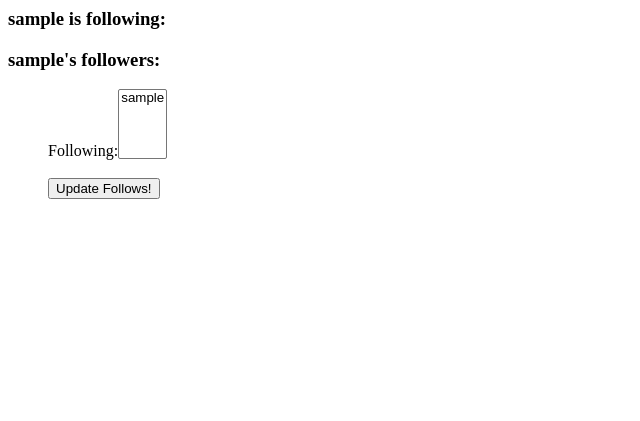
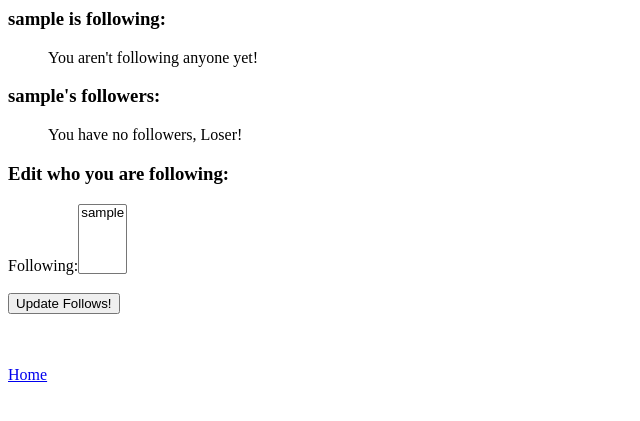
Before and after one commit to defzzd/django-imagr, a Django app: page /imagr_app/followers in a window 1280 px wide. Shown: the top 421 px of the page, without its empty margins (0-640 px from the left). Run offline with Django 3.2, Linux system fonts and the light colour scheme; the visitor is signed in with stand-in values (Sample User, id 1); data comes from the database, SQL or seed files in the repository.

Commit message:
Update templates to include better links

```diff
--- a/imagr_site/imagr_app/templates/imagr_app/album.html
+++ b/imagr_site/imagr_app/templates/imagr_app/album.html
@@ -1,10 +1,11 @@
 {% if photos %}
     <ul>
     {% for photo in photos %}
-        <img src="../../static/{{ photo.photo_data }}" width="150" height="100">
+        <img class="photo" src="{{ photo.url }}" width="150" height="100">
         <li><a href="{% url 'imagr_app:photo_page' photo.id %}">{{ photo.title }}</a></li>
     {% endfor %}
     </ul>
 {% else %}
     <p>No photos in this album</p>
 {% endif %}
+<a href="{% url 'imagr_app:front_page' %}">Home</a>
--- a/imagr_site/imagr_app/templates/imagr_app/edit_photo.html
+++ b/imagr_site/imagr_app/templates/imagr_app/edit_photo.html
@@ -1,7 +1,7 @@
 <h1>Edit Photo</h1>
 {% if photo_form %}
 <h2>{{ photo.title }}</h2>
-<img src="../../static/{{ photo.photo_data }}" width="450" height="300">
+<img class="photo" src="{{ photo.url }}" width="450" height="300">
 <form method="post", action="">
     {% csrf_token %}
     {{ photo_form }}
@@ -12,4 +12,4 @@
     <p>Could not find the specified photo</p>
 {% endif %}
 <br><br>
-<a href="{% url 'imagr_app:front_page' %}">Back to HomePage</a>
+<a href="{% url 'imagr_app:front_page' %}">Home</a>
--- a/imagr_site/imagr_app/templates/imagr_app/follow_page.html
+++ b/imagr_site/imagr_app/templates/imagr_app/follow_page.html
@@ -1,17 +1,29 @@
 <h3>{{ user.username }} is following: </h3>
     <ul>
-    {% for u in following %}
-        {{ u.username }}<br>
-    {% endfor %}
+    {% if following %}
+        {% for u in following %}
+            {{ u.username }}<br>
+        {% endfor %}
+    {% else %}
+        <p>You aren't following anyone yet!</p>
+    {% endif %}
     </ul>
 <h3>{{ user.username }}'s followers: </h3>
     <ul>
-    {% for u in following %}
-        {{ u }}<br>
-    {% endfor %}
+    {% if followers %}
+        {% for u in followers %}
+            {{ u }}<br>
+        {% endfor %}
+    {% else %}
+        <p>You have no followers, Loser!</p>
+    {% endif %}
+    </ul>
+<h3>Edit who you are following:</h3>
 <form method="post", action="">
     {% csrf_token %}
     {{ follow_form }}
     <br><br>
     <input type="submit" value="Update Follows!">
 </form>
+<br><br>
+<a href="{% url 'imagr_app:front_page' %}">Home</a>
--- a/imagr_site/imagr_app/templates/imagr_app/photo.html
+++ b/imagr_site/imagr_app/templates/imagr_app/photo.html
@@ -1,9 +1,9 @@
 {% if photo %}
-    <h2>{{ photo.title }} <a href="{% url 'imagr_app:edit_photo' photo.id %}">       Edit</a></h2>
-    <img src="../../static/{{ photo.photo_data }}" width="450" height="300">
+    <h2>{{ photo.title }}<a href="{% url 'imagr_app:edit_photo' photo.id %}"> Edit</a></h2>
+    <img class="photo" src="{{ photo.url }}" width="450" height="300">
     <p>{{ photo.description }}</p>
 {% else %}
     <p>Could not find the specified photo</p>
 {% endif %}
 <br><br>
-<a href="{% url 'imagr_app:front_page' %}">Back to HomePage</a>
+<a href="{% url 'imagr_app:front_page' %}">Home</a>
--- a/imagr_site/imagr_app/templates/imagr_app/stream.html
+++ b/imagr_site/imagr_app/templates/imagr_app/stream.html
@@ -4,7 +4,7 @@
     {% for photo in user_photos %}
         <br>
         <a href="{% url 'imagr_app:photo_page' photo.id %}">{{ photo.title }}</a><br>
-        <img src="../../static/{{ photo.photo_data }}" width="150" height="100">
+        <img class="photo" src="{{ photo.url }}" width="150" height="100">
     {% endfor %}
     </ul>
 {% else %}
@@ -19,3 +19,4 @@
     <br><br>
     {% endfor %}
 {% endif %}
+<a href="{% url 'imagr_app:front_page' %}">Home</a>
```
Also changed, not shown: imagr_site/imagr_app/templates/imagr_app/home_page.html (+10 -2 lines).
